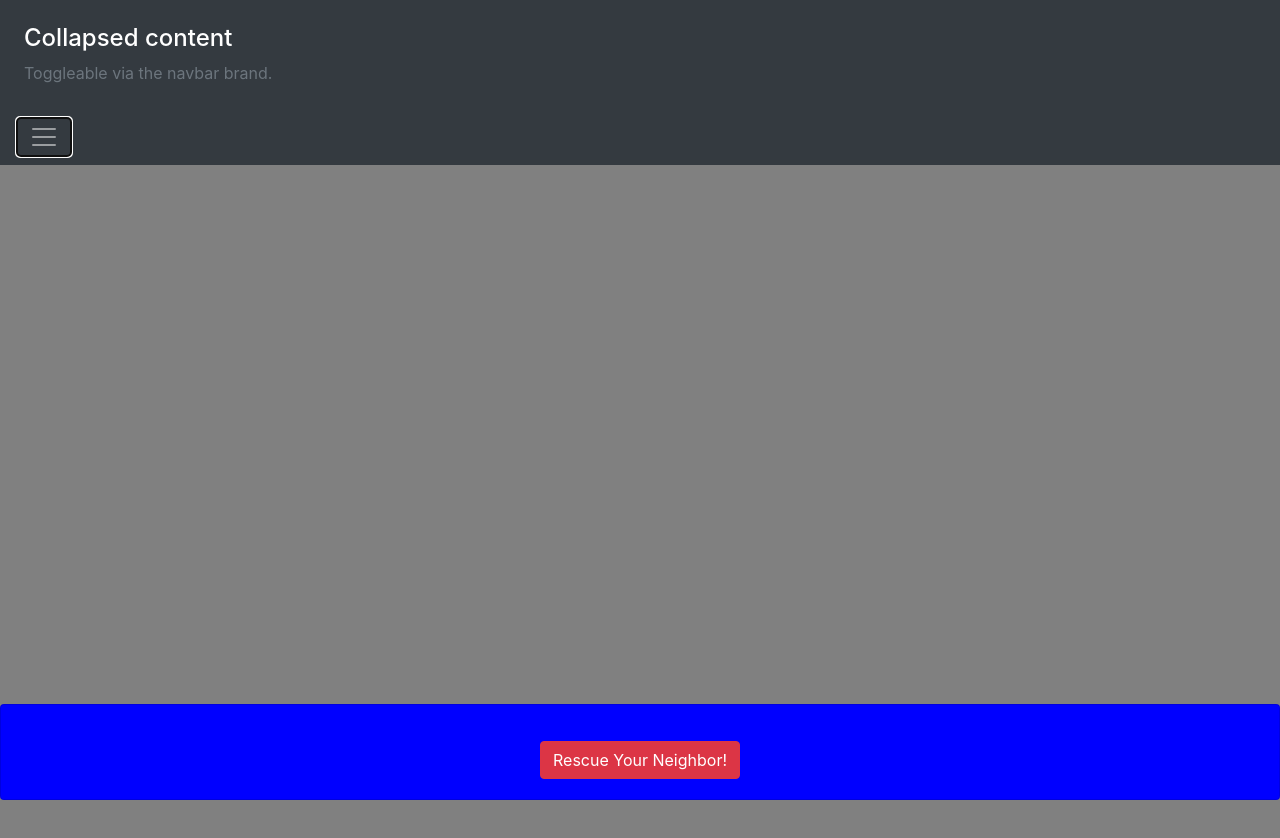
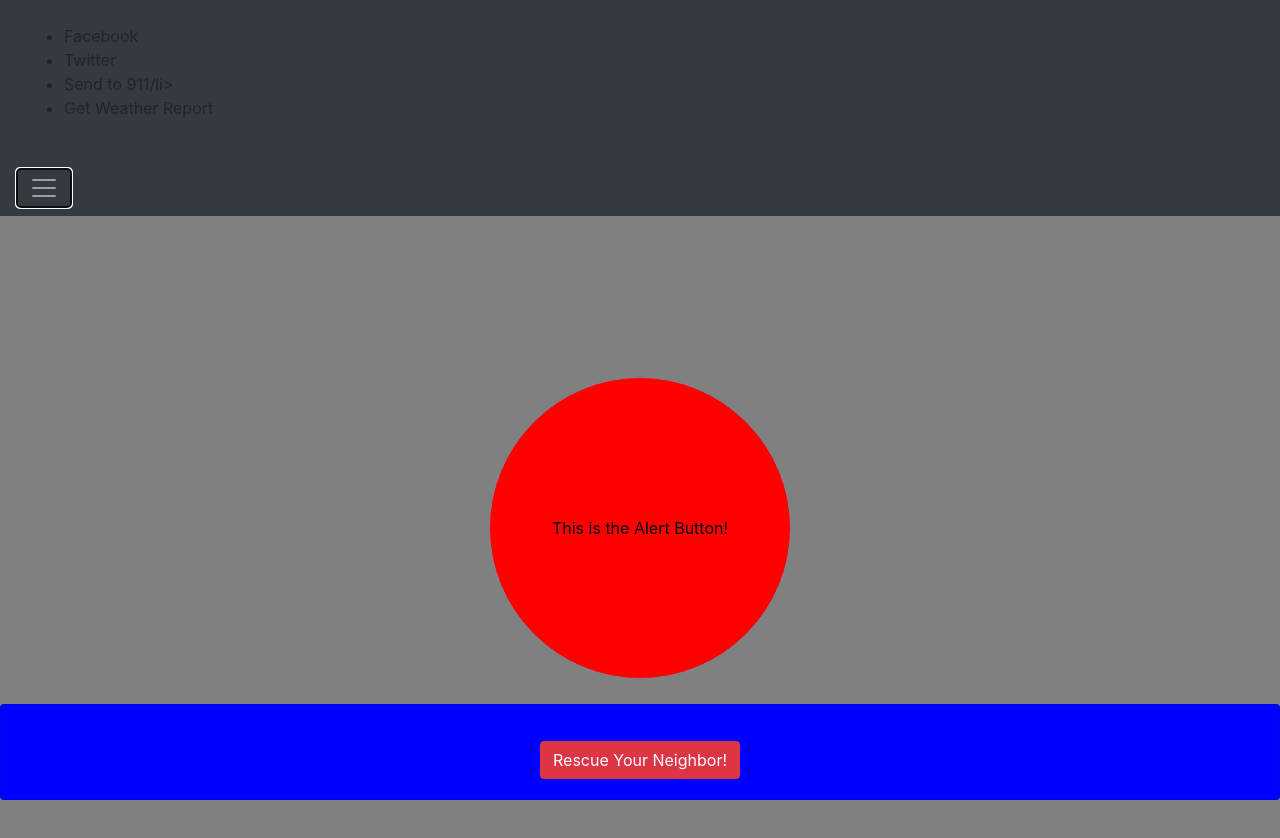
Before and after one commit to rdargali/emergency, a plain HTML site: page index.html in a window 1280 px wide. Both pictures are taken after a click on the button "Toggle navigation". Before the commit the page ends 800 px from the top, so only its background shows below. Drawn offline with nearby package versions, Linux system fonts and the light colour scheme.

Commit message:
Third commit for 093019

```diff
--- a/index.html
+++ b/index.html
@@ -8,11 +8,17 @@
     <title>Document</title>
 </head>
 <body>
+
     <div class="pos-f-t">
         <div class="collapse" id="navbarToggleExternalContent">
           <div class="bg-dark p-4">
-            <h5 class="text-white h4">Collapsed content</h5>
-            <span class="text-muted">Toggleable via the navbar brand.</span>
+              <ul>
+                  <li href="">Facebook</li>
+                  <li href="">Twitter</li>
+                  <li href="">Send to 911/li>
+                  <li href="">Get Weather Report</li>
+
+                </ul>
           </div>
         </div>
         <nav class="navbar navbar-dark bg-dark">
@@ -20,6 +26,11 @@
             <span class="navbar-toggler-icon"></span>
           </button>
         </nav>
+      </div>
+      <div class="main-button">
+          <div  class="alert">
+            <button class="button button5">This is the Alert Button!</button>
+        </div>
       </div>
 
       <div class="card text-center" id="main-footer" >
--- a/style.css
+++ b/style.css
@@ -10,3 +10,20 @@ body{
     width: 100vw;
     background-color: blue;
 }
+.main-button{
+
+        display: flex;
+        flex-direction: row;
+        justify-content: center;
+        align-items: center;
+        height: 80vh;
+
+}
+.button{
+
+        height: 300px;
+        width: 300px;
+        border-radius: 50%;
+        border: 1px solid red;
+    background-color: red;
+}
```
Also changed, not shown: sample.html (deleted, +0 -11 lines).
